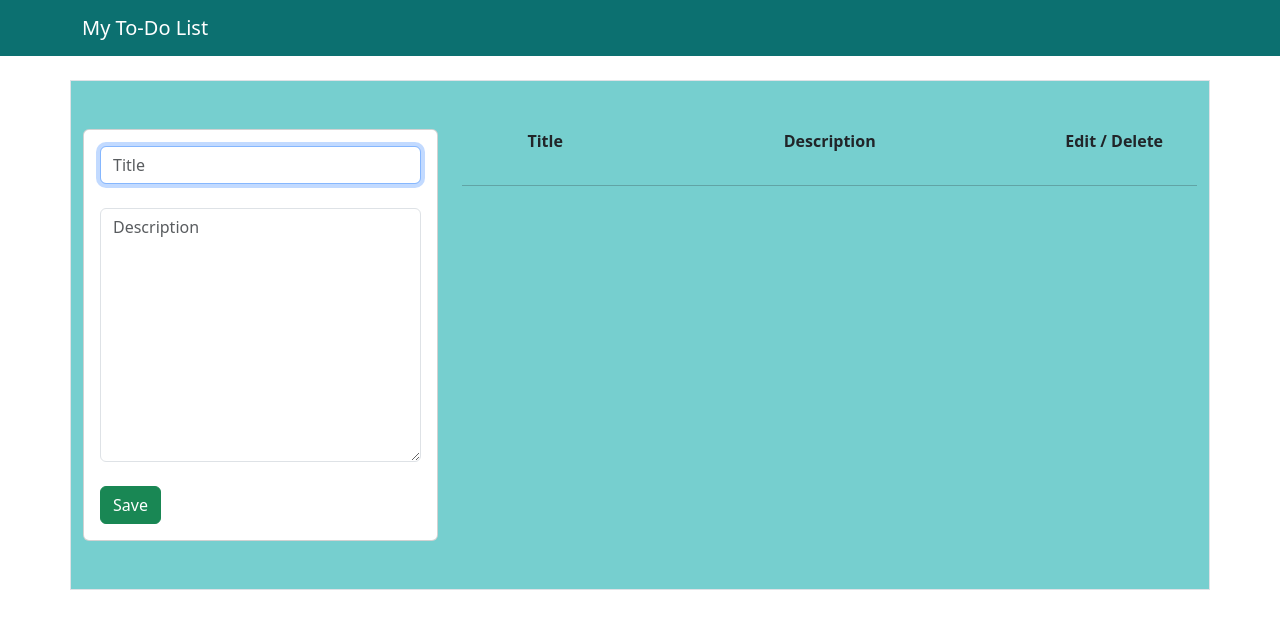
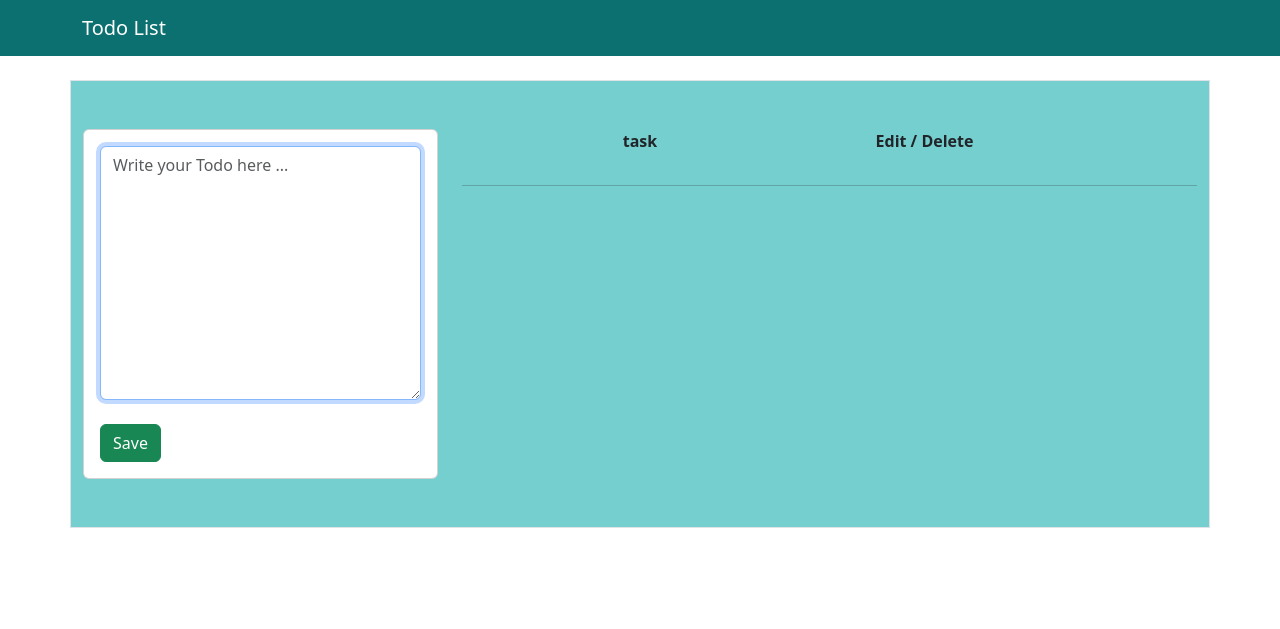
Before and after one commit to BelalKHalili/django-todo, a Django app: page /todo/ in a window 1280 px wide. Shown: the top 629 px of the page. Run offline with Django 4.2, Linux system fonts and the light colour scheme; data that the repository does not hold is empty; some libraries are stand-ins or nearby versions.

Commit message:
trying to make app more like todo app but realize it need some frontend skill

```diff
--- a/todo/static/todo/script.js
+++ b/todo/static/todo/script.js
@@ -27,10 +27,8 @@ function editTask(itemId) {
       // putting values to form and changing color and editstate of save button
       // !!! edit state somethign that after clicking edit buttons save button functionality is gonna change but the elemnt is staying still
 
-      let title = document.getElementById('title');
-      let description = document.getElementById('description');
-      title.value = data['title']
-      description.value = data['description']
+      let todotext = document.getElementById('todotext');
+      todotext.value = data['task']
       document.querySelector('#save-button').classList.replace('btn-success', 'btn-primary')
       save_button.dataset.editstate = 'true'
 
@@ -51,8 +49,7 @@ function editTask(itemId) {
           // taking data from forms before the save button is clicked
           postdata = {
             'id': itemId,
-            'title': title.value,
-            'description': description.value
+            'task': todotext.value
           }
           let csrftoken = getCookie('csrftoken')
 
@@ -70,8 +67,7 @@ function editTask(itemId) {
             .then(data => {
               console.log(data)
               // make the changes in display
-              document.querySelector(`#title-${data['id']}`).innerHTML = data['title']
-              document.querySelector(`#description-${data['id']}`).innerHTML = data['description']
+              // document.querySelector(`#todotext-${data['id']}`).innerHTML = data['task']
               // reseting form for later use
               document.querySelector('#save-button').classList.replace('btn-primary', 'btn-success')
               document.querySelector('#cancel-button').remove()
@@ -89,7 +85,7 @@ function cancelTask() {
   document.querySelector('#cancel-button').remove()
   document.querySelector('#save-button').classList.replace('btn-primary', 'btn-success')
   document.getElementById('form-Task').reset()
-  document.querySelector('#title').focus()
+  document.querySelector('#todotext').focus()
 }
 
 
@@ -102,11 +98,10 @@ save_button.onclick = function () {
 
 // Save new To-Do
 function saveTask() {
-  let title = document.getElementById('title').value;
-  let description = document.getElementById('description').value;
+  let todotext = document.getElementById('todotext').value;
   data = {
-    'title': title,
-    'description': description
+    'task': todotext,
+    'checked': 'False'
   }
 
   let csrftoken = getCookie('csrftoken')
@@ -131,10 +126,10 @@ function saveTask() {
       <div class="card-body">
           <div class="row">
               <div class="col-sm-3 text-left">
-                  <p style="text-align: center;" id="title-${data['id']}" class="fw-bold" >${data['title']}</p>
+                  <p style="text-align: center;" id="title-${data['id']}" class="fw-bold" >${data['task']}</p>
               </div>
               <div class="col-sm-7 text-left">
-                  <p style="text-align: center;" id="description-${data['id']}" >${data['description']}</p>
+                  <p style="text-align: center;" id="todotext-${data['id']}" >${data['task']}</p>
               </div>
               <div class="col-sm-1 text-right">
                 <a href="#" onclick="editTask('${data['id']}')" class="btn btn-info ml-5">Edit</a>
--- a/todo/templates/todo/home.html
+++ b/todo/templates/todo/home.html
@@ -4,7 +4,7 @@
 
 <head>
   <meta charset="UTF-8">
-  <title>My To-Do List</title>
+  <title>Todo List</title>
   <!-- Bootstrap-->
   <link rel="stylesheet" href="{% static 'todo/css/bootstrap.css' %}">
 </head>
@@ -12,7 +12,7 @@
 <body>
   <nav style="background-color: #0c7070;" class="navbar">
     <div class="container">
-      <a class="navbar-brand" href="#" style="color: white;">My To-Do List</a>
+      <a class="navbar-brand" href="#" style="color: white;">Todo List</a>
     </div>
   </nav>
   <br>
@@ -22,13 +22,13 @@
         <div class="card">
           <div class="card-body">
             <form id="form-Task">
-              <div class="form-group">
+              <!-- <div class="form-group">
                 <input type="text" autofocus id="title" class="form-control" maxlength="50" autocomplete="off" placeholder="Title"
                   required>
-              </div><br>
+              </div><br> -->
               <div class="form-group">
-                <textarea id="description" cols="30" rows="10" class="form-control" maxlength="500" autocomplete="off"
-                  placeholder="Description" required></textarea>
+                <textarea id="todotext" cols="30" rows="10" class="form-control" maxlength="500" autocomplete="off"
+                  placeholder="Write your Todo here ..." required autofocus></textarea>
               </div><br>
               <button type="submit" id="save-button" data-editstate="false" class="btn btn-success btn-block">Save</button>
             </form>
@@ -37,11 +37,8 @@
       </div>
       <div class="col-md-8">
         <div class="row">
-          <div class="col-sm-3 text-left">
-            <p style="text-align: center;" class="fw-bold">Title</p>
-          </div>
           <div class="col-sm-6 text-left">
-            <p style="text-align: center;" class="fw-bold">Description</p>
+            <p style="text-align: center;" class="fw-bold">task</p>
           </div>
           <div class="col-sm-3 text-right">
             <p style="text-align: center;" class="fw-bold fon">Edit / Delete</p>
@@ -53,16 +50,17 @@
         <div class="card mb-3" id="card{{todo.id}}">
             <div class="card-body">
                 <div class="row">
-                    <div class="col-sm-3 text-left">
-                        <p style="text-align: center;" id="title-{{todo.id}}" class="fw-bold">{{todo.title}}</p>
-                    </div>
-                    <div class="col-sm-7 text-left">
-                        <p style="text-align: center;" id="description-{{todo.id}}">{{todo.description}}</p>
-                    </div>
-                    <div class="col-sm-1 text-right">
+                  <div class="form-check col-sm-8 text-left">
+                    <input class="form-check-input" type="checkbox" value="" id="task{{todo.id}}">
+                    <label class="form-check-label" for="task{{todo.id}}">
+                      <p  id="description-{{todo.id}}">{{todo.task}}</p>
+                    </label>
+                  </div>
+
+                    <div class="col-sm-2 text-right">
                       <a href="#" onclick="editTask('{{todo.id}}')" class="btn btn-info ml-5">Edit</a>
                   </div>
-                    <div class="col-sm-1 text-right">
+                    <div class="col-sm-2 text-right">
                       <a href="#" onclick="deleteTask('{{todo.id}}')" class="btn btn-danger ml-5">X</a>
                   </div>
                 </div>
--- a/todo/views.py
+++ b/todo/views.py
@@ -31,8 +31,7 @@ def edit_todo(request, taskid):
         taskedi = Todo.objects.get(id=taskid)
 
         # update data
-        taskedi.title = jsondata['title']
-        taskedi.description = jsondata['description']
+        taskedi.task = jsondata['task']
         taskedi.save()
         # return data
         return JsonResponse(TodoSerializers(taskedi).data)
--- a/tododj/settings.py
+++ b/tododj/settings.py
@@ -31,7 +31,7 @@ SECURE_CROSS_ORIGIN_OPENER_POLICY = None
 # Application definition
 
 INSTALLED_APPS = [
-    'todo',
+    'todo.apps.TodoConfig',
     'django.contrib.admin',
     'django.contrib.auth',
     'django.contrib.contenttypes',
```
